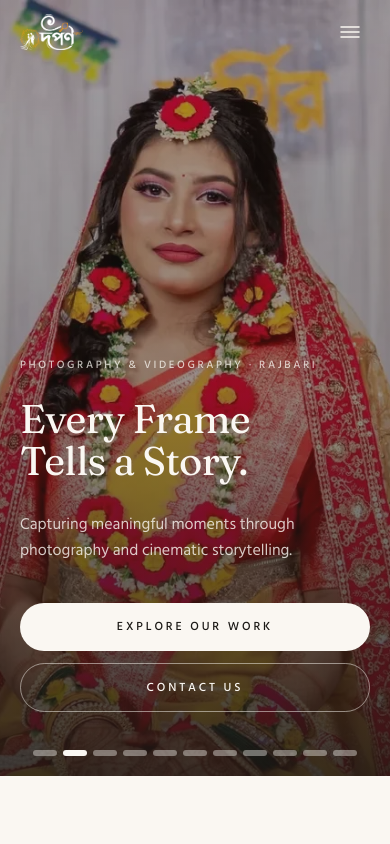
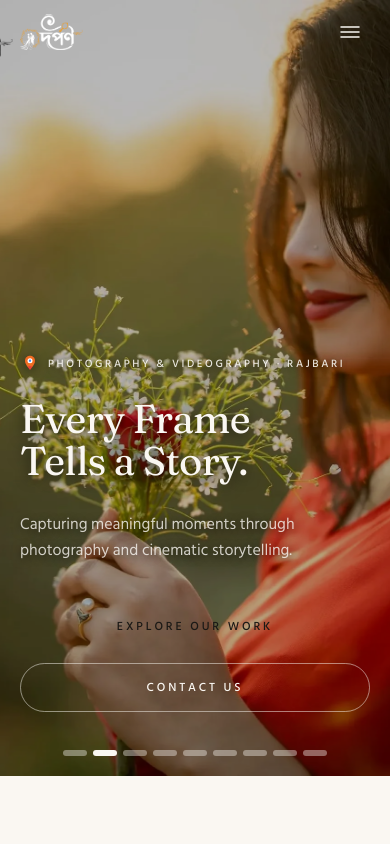
Before and after one commit to rajin8300/dorpon, a React (Vite) app: page / in a window 390 px wide. Shown: the top 844 px of the page. Built offline with nearby package versions, Linux system fonts and the light colour scheme.

Commit message:
Redesign: colourful theme, Dorpon logos on all photos, responsive hero slideshow

```diff
--- a/src/components/About.tsx
+++ b/src/components/About.tsx
@@ -5,10 +5,10 @@ export default function About() {
     <section id="about" aria-labelledby="about-title" className="py-20 sm:py-28 lg:py-36">
       <div className="mx-auto grid w-full max-w-[1400px] gap-10 px-5 sm:px-8 lg:grid-cols-12 lg:gap-16 lg:px-12">
         <div className="reveal lg:col-span-5">
-          <p className="mb-4 text-[0.68rem] font-medium uppercase tracking-label text-sand">About</p>
+          <p className="mb-4 text-[0.68rem] font-medium uppercase tracking-label text-rose">About</p>
           <h2
             id="about-title"
-            className="font-display text-[1.75rem] font-normal leading-[1.15] tracking-[-0.01em] text-ink sm:text-4xl lg:text-[2.75rem]"
+            className="gradient-text font-display text-[1.75rem] font-normal leading-[1.15] tracking-[-0.01em] sm:text-4xl lg:text-[2.75rem]"
           >
             A Little About Dorpon
           </h2>
--- a/src/components/Footer.tsx
+++ b/src/components/Footer.tsx
@@ -5,7 +5,7 @@ export default function Footer() {
   const year = new Date().getFullYear()
 
   return (
-    <footer className="border-t border-line bg-cream py-10 sm:py-12">
+    <footer className="border-t-4 border-transparent bg-cream py-10 sm:py-12 [border-image:linear-gradient(90deg,#f59e0b,#e11d48,#7c3aed)_1]">
       <div className="mx-auto flex w-full max-w-[1400px] flex-col gap-6 px-5 sm:px-8 lg:flex-row lg:items-center lg:justify-between lg:px-12">
         <div>
           <img
--- a/src/components/Hero.tsx
+++ b/src/components/Hero.tsx
@@ -1,25 +1,56 @@
+import { useEffect, useState } from 'react'
 import { site } from '../config/site'
+import { IconGoogleMaps } from './Icons'
 import { slides } from '../data/gallery'
 import HeroSlideshow from './HeroSlideshow'
 
 export default function Hero() {
+  // Desktop (md breakpoint, 768px and up): only wide/landscape photos.
+  // Mobile (below 768px): only portrait photos, excluding the wide ones.
+  // A photo is wide when its width is greater than its height.
+  const [isDesktop, setIsDesktop] = useState(
+    () => typeof window !== 'undefined' && window.matchMedia('(min-width: 768px)').matches,
+  )
+
+  useEffect(() => {
+    if (typeof window.matchMedia !== 'function') return
+    const mq = window.matchMedia('(min-width: 768px)')
+    const update = () => setIsDesktop(mq.matches)
+    update()
+    mq.addEventListener('change', update)
+    return () => mq.removeEventListener('change', update)
+  }, [])
+
+  const wideSlides = slides.filter((s) => s.width > s.height)
+  const portraitSlides = slides.filter((s) => s.width < s.height)
+  const activeSlides = isDesktop ? wideSlides : portraitSlides
+  // Fallback: if a set were ever empty, show all slides rather than nothing.
+  const shownSlides = activeSlides.length > 0 ? activeSlides : slides
+
   return (
     <section id="home" className="relative flex min-h-[92svh] items-end overflow-hidden bg-ink">
-      <HeroSlideshow slides={slides} intervalMs={5000} fadeMs={1000} showIndicators />
+      <HeroSlideshow
+        key={isDesktop ? 'desktop' : 'mobile'}
+        slides={shownSlides}
+        intervalMs={5000}
+        fadeMs={1000}
+        showIndicators
+      />
       <div className="relative mx-auto w-full max-w-[1400px] px-5 pb-16 pt-32 sm:px-8 sm:pb-20 md:pb-24 lg:px-12 lg:pb-28">
-        <p className="mb-6 text-[0.68rem] font-medium uppercase tracking-label text-cream/75 sm:text-[0.72rem]">
+        <p className="mb-6 flex items-center gap-2 text-[0.68rem] font-medium uppercase tracking-label text-cream/90 [text-shadow:0_2px_10px_rgba(0,0,0,0.65)] sm:text-[0.72rem]">
+          <IconGoogleMaps className="h-5 w-5 shrink-0 drop-shadow-[0_2px_6px_rgba(0,0,0,0.6)]" />
           {site.label} &middot; Rajbari
         </p>
-        <h1 className="max-w-3xl font-display text-[2.5rem] font-normal leading-[1.06] tracking-[-0.02em] text-cream sm:text-6xl lg:text-[4.5rem]">
+        <h1 className="max-w-3xl font-display text-[2.5rem] font-normal leading-[1.06] tracking-[-0.02em] text-cream [text-shadow:0_2px_14px_rgba(0,0,0,0.65)] sm:text-6xl lg:text-[4.5rem]">
           Every Frame Tells a Story.
         </h1>
-        <p className="mt-7 max-w-xl text-base leading-relaxed text-cream/80 sm:text-lg">
+        <p className="mt-7 max-w-xl text-base leading-relaxed text-cream/80 [text-shadow:0_2px_10px_rgba(0,0,0,0.65)] sm:text-lg">
           Capturing meaningful moments through photography and cinematic storytelling.
         </p>
         <div className="mt-10 flex flex-col gap-3 sm:flex-row sm:items-center sm:gap-4">
           <a
             href="#portfolio"
-            className="inline-flex items-center justify-center rounded-full bg-cream px-7 py-3.5 text-[0.75rem] font-medium uppercase tracking-label text-ink transition-transform duration-300 hover:-translate-y-0.5"
+            className="btn-gradient inline-flex items-center justify-center rounded-full px-7 py-3.5 text-[0.75rem] font-medium uppercase tracking-label transition-transform duration-300 hover:-translate-y-0.5"
           >
             Explore Our Work
           </a>
--- a/src/components/HeroSlideshow.tsx
+++ b/src/components/HeroSlideshow.tsx
@@ -129,7 +129,7 @@ export default function HeroSlideshow({
                 return updated
               })
             }
-            className="absolute inset-0 h-full w-full object-cover"
+            className="absolute inset-0 h-full w-full object-cover brightness-[0.72]"
             style={{
               transition: reducedMotion ? 'none' : `opacity ${fadeMs}ms ease-in-out`,
               opacity: isActive ? 1 : 0,
@@ -138,12 +138,8 @@ export default function HeroSlideshow({
         )
       })}
 
-      {/* Subtle scrim so the heading and buttons stay legible over any photo. */}
-      <div
-        aria-hidden="true"
-        className="absolute inset-0 bg-gradient-to-t from-ink/85 via-ink/45 to-ink/35"
-      />
-
+      {/* No overlay over the photos: hero colours must stay true to the
+          original photos. Text legibility comes from text-shadow in Hero. */}
       {showIndicators && count > 1 && (
         <div className="absolute inset-x-0 bottom-5 z-10 flex items-center justify-center gap-1.5 sm:bottom-6 lg:bottom-8">
           {available.map((slide, i) => (
--- a/src/components/Icons.tsx
+++ b/src/components/Icons.tsx
@@ -111,3 +111,72 @@ export function IconWhatsApp(props: IconProps) {
     </svg>
   )
 }
+
+/** Colourful Google Maps-style pin — used for the Location card. */
+export function IconGoogleMaps(props: IconProps) {
+  return (
+    <svg viewBox="0 0 48 48" aria-hidden="true" {...props}>
+      <path
+        fill="#EA4335"
+        d="M24 4a12 12 0 0 0-12 12c0 9 12 22 12 22s12-13 12-22A12 12 0 0 0 24 4Z"
+      />
+      <path fill="#FBBC04" d="M24 4a12 12 0 0 0-12 12c0 4.5 3 10 6.5 14.5L24 28l5.5 2.5C33 26 36 20.5 36 16A12 12 0 0 0 24 4Z" opacity="0.35" />
+      <circle cx="24" cy="16" r="6" fill="#fff" />
+      <circle cx="24" cy="16" r="2.8" fill="#4285F4" />
+    </svg>
+  )
+}
+
+/** Gmail-style multicolour envelope — used for the Email card. */
+export function IconGmail(props: IconProps) {
+  return (
+    <svg viewBox="0 0 48 48" aria-hidden="true" {...props}>
+      <path fill="#EA4335" d="M6 10h36v28H6z" opacity="0.12" />
+      <path fill="#EA4335" d="M6 10l18 14L6 38V10Z" />
+      <path fill="#4285F4" d="M42 10L24 24l18 14V10Z" />
+      <path fill="#FBBC04" d="M6 10l18 14-6 5L6 14V10Z" opacity="0.9" />
+      <path fill="#34A853" d="M42 10L24 24l6 5 12-15V10Z" opacity="0.9" />
+      <path
+        fill="none"
+        stroke="#fff"
+        strokeWidth="2"
+        strokeLinejoin="round"
+        d="M6 10l18 14 18-14"
+      />
+    </svg>
+  )
+}
+
+/** Original Facebook logo: white f on the official blue circle. */
+export function IconFacebookOriginal(props: IconProps) {
+  return (
+    <svg viewBox="0 0 24 24" aria-hidden="true" {...props}>
+      <circle cx="12" cy="12" r="12" fill="#1877F2" />
+      <path
+        fill="#fff"
+        d="M13.5 21v-7h2.4l.4-3h-2.8V9.1c0-.9.3-1.5 1.6-1.5h1.3V4.9c-.3 0-1.1-.1-2.1-.1-2.1 0-3.6 1.3-3.6 3.7V11H8.3v3h2.4v7h2.8Z"
+      />
+    </svg>
+  )
+}
+
+/** Original Instagram logo: gradient rounded square, white camera outline. */
+export function IconInstagramOriginal(props: IconProps) {
+  return (
+    <svg viewBox="0 0 24 24" aria-hidden="true" {...props}>
+      <defs>
+        <linearGradient id="instagram-gradient" x1="0%" y1="100%" x2="100%" y2="0%">
+          <stop offset="0%" stopColor="#feda75" />
+          <stop offset="25%" stopColor="#fa7e1e" />
+          <stop offset="50%" stopColor="#d62976" />
+          <stop offset="75%" stopColor="#962fbf" />
+          <stop offset="100%" stopColor="#4f5bd5" />
+        </linearGradient>
+      </defs>
+      <rect x="2" y="2" width="20" height="20" rx="5.5" fill="url(#instagram-gradient)" />
+      <circle cx="12" cy="12" r="4.2" fill="none" stroke="#fff" strokeWidth="1.8" />
+      <circle cx="17.4" cy="6.6" r="1.3" fill="#fff" />
+      <rect x="2" y="2" width="20" height="20" rx="5.5" fill="none" stroke="#fff" strokeWidth="0" />
+    </svg>
+  )
+}
--- a/src/components/SectionIntro.tsx
+++ b/src/components/SectionIntro.tsx
@@ -24,7 +24,7 @@ export default function SectionIntro({
   return (
     <div className={`reveal max-w-2xl ${centered ? 'mx-auto text-center' : ''}`}>
       {eyebrow ? (
-        <p className="mb-4 text-[0.68rem] font-medium uppercase tracking-label text-sand">{eyebrow}</p>
+        <p className="mb-4 text-[0.68rem] font-medium uppercase tracking-label text-rose">{eyebrow}</p>
       ) : null}
       <h2
         id={titleId}
--- a/src/components/Videos.tsx
+++ b/src/components/Videos.tsx
@@ -19,7 +19,7 @@ export default function Videos() {
     <section
       id="videos"
       aria-labelledby="videos-title"
-      className="border-y border-line bg-cream-deep py-20 sm:py-28 lg:py-36"
+      className="section-tint-violet border-y border-violet-soft py-20 sm:py-28 lg:py-36"
     >
       <div className="mx-auto w-full max-w-[1400px] px-5 sm:px-8 lg:px-12">
         <SectionIntro
@@ -32,7 +32,7 @@ export default function Videos() {
         <div className="reveal mt-14 grid gap-6 sm:mt-16 lg:grid-cols-2 lg:gap-8">
           {site.videos.map((video) => (
             <figure key={video.id}>
-              <div className="relative aspect-video w-full overflow-hidden bg-ink/5">
+              <div className="relative aspect-video w-full overflow-hidden rounded-2xl bg-ink/5 shadow-lg ring-1 ring-violet-soft">
                 <iframe
                   src={embedUrl(video.id)}
                   title={video.title}
```
Also changed, not shown: src/components/Contact.tsx (+15 -14 lines).
